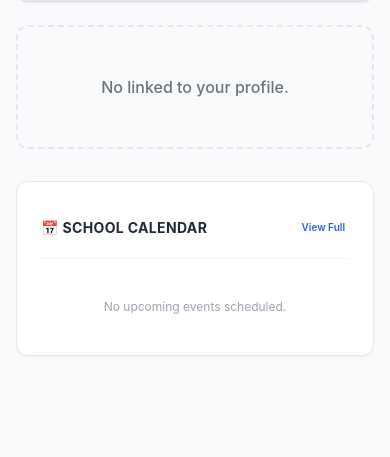
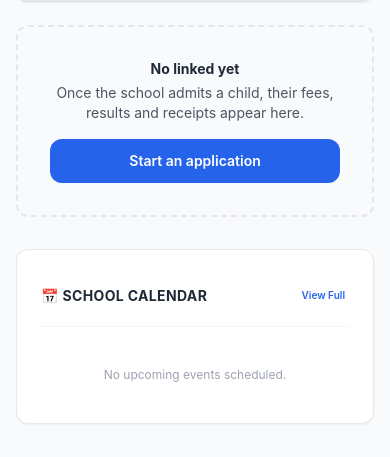
Before and after one commit to pgcsc170531/symfony-docker-starter, a Symfony app: template templates/tenant/parent/dashboard.html.twig in a window 390 px wide. Shown: the part 417-874 px from the top of the page. Before the commit the page ends 773 px from the top, so only its background shows below. Run offline with Twig, Linux system fonts and the light colour scheme; the template is opened without the code that fills it, so the values that code supplies are empty; some libraries are stand-ins or nearby versions.

Commit message:
Parent dashboard + invoice: real phone layouts
The fee card was built desktop-first: a tall centred identity column, a
2xl amount, and three actions that wrapped one-per-line and ragged at 360px.

- Identity is one compact row on a phone (avatar, name, admission chip) and
  the tall centred column only from 640px. The admission chip is hidden when
  the number is empty instead of drawing an empty box.
- The amount is xl on a phone (was 2xl), with 'Outstanding' on its own line
  instead of trailing inline where it wrapped mid-figure.
- Actions are a single full-width stack at every width - the financial column
  is only ~310px even on a 1440 screen, so a row of three always wrapped.
  Order follows the thumb: Pay now, Pay online, History.
- Status pill (receipt / rejected / verifying) moved above the buttons on a
  phone instead of being squeezed beside them.
- Touched markup moved to tokens (accent/ink/paid/pending/failed); the
  empty state now says what would be here and offers 'Start an application'.
- Invoice buttons stack full width on a phone with the card payment first,
  then the slip, then Print; one row from 640px. Print is type=button.

Measured 320/360/768/1100/1600: 0px horizontal overflow, no tap target under
44px, actions always on one line each. Desktop invoice row stays one line.

```diff
--- a/templates/tenant/parent/dashboard.html.twig
+++ b/templates/tenant/parent/dashboard.html.twig
@@ -226,107 +226,126 @@
                     {# Calculate Debt from the Invoice Object #}
                     {% set debt = invoice ? invoice.balanceDue : 0 %}
 
-                    <div class="bg-white rounded-xl shadow-sm border border-gray-200 overflow-hidden hover:shadow-md transition-shadow group">
+                    <div class="overflow-hidden rounded-xl border border-ink-200 bg-white shadow-card transition-shadow hover:shadow-md">
                         <div class="flex flex-col sm:flex-row">
 
-                            {# A. Student Identity #}
-                            <div class="p-6 sm:w-1/3 border-b sm:border-b-0 sm:border-r border-gray-100 bg-gray-50 flex flex-col justify-center items-center text-center">
+                            {# A. Student identity — one compact row on a phone (avatar left,
+                               name and admission number right). The tall centred block from
+                               640px up, where there is room for it. #}
+                            <div class="flex items-center gap-3 border-b border-ink-100 p-4 text-left sm:w-1/3 sm:flex-col sm:justify-center sm:border-b-0 sm:border-r sm:bg-ink-50 sm:p-6 sm:text-center">
                                 {% if student.profilePictureFilename %}
                                     <img src="{{ asset('uploads/students/' ~ student.profilePictureFilename) }}"
-                                         alt="{{ student.firstName }}"
-                                         class="h-16 w-16 rounded-full object-cover border-2 border-indigo-100 shadow-sm mb-3">
+                                         alt=""
+                                         class="h-12 w-12 shrink-0 rounded-full border-2 border-accent-100 object-cover sm:mb-3 sm:h-16 sm:w-16">
                                 {% else %}
-                                    <div class="h-16 w-16 rounded-full bg-white border-2 border-indigo-100 flex items-center justify-center text-xl font-bold text-indigo-700 shadow-sm mb-3">
+                                    <div class="flex h-12 w-12 shrink-0 items-center justify-center rounded-full border-2 border-accent-100 bg-white text-base font-bold text-accent-700 sm:mb-3 sm:h-16 sm:w-16 sm:text-xl"
+                                         aria-hidden="true">
                                         {{ student.firstName|first }}{{ student.lastName|first }}
                                     </div>
                                 {% endif %}
-                                <h3 class="font-bold text-gray-900 text-lg">{{ student.firstName }}</h3>
-                                <p class="text-xs text-gray-500 uppercase tracking-wide">{{ student.lastName }}</p>
-                                <div class="mt-2 inline-block px-2 py-1 bg-white border border-gray-200 rounded text-xs font-mono text-gray-600">
+                                <div class="min-w-0">
+                                    <h3 class="break-words text-base font-bold leading-tight text-ink-900 sm:text-lg">
+                                        {{ student.firstName }} {{ student.lastName }}
+                                    </h3>
+                                    {% if student.admissionNumber %}
+                                        <p class="mt-1 inline-block rounded border border-ink-200 bg-white px-2 py-0.5 font-mono text-[11px] text-ink-600">
                                             {{ student.admissionNumber }}
+                                        </p>
+                                    {% endif %}
                                 </div>
                             </div>
 
                             {# B. Financial Details #}
-                            <div class="p-6 sm:w-2/3 flex flex-col justify-between">
-                                <div class="flex justify-between items-start mb-4">
-                                    <div>
-                                        <p class="text-xs text-gray-400 font-bold uppercase tracking-wider mb-1">Financial Status</p>
+                            <div class="flex flex-col justify-between p-4 sm:w-2/3 sm:p-6">
+                                <div class="flex items-start justify-between gap-3">
+                                    <div class="min-w-0">
+                                        <p class="mb-1 text-[11px] font-bold uppercase tracking-wider text-ink-500">Financial status</p>
                                         {% if invoice and debt > 0 %}
-                                            <p class="text-2xl font-black text-gray-800">
-                                                <span class="text-red-500 mr-1">●</span> ₦{{ debt|number_format(2) }}
-                                                <span class="text-xs font-normal text-gray-400 ml-1">Outstanding</span>
+                                            <p class="text-xl font-black leading-tight text-ink-900 sm:text-2xl">
+                                                <span class="mr-1 text-failed" aria-hidden="true">●</span>₦{{ debt|number_format(2) }}
                                             </p>
+                                            <p class="mt-0.5 text-xs text-ink-500">Outstanding</p>
                                         {% else %}
-                                            <p class="text-2xl font-black text-green-600">
-                                                <span>✓</span> All Fees Cleared
+                                            <p class="text-xl font-black leading-tight text-paid sm:text-2xl">
+                                                <span aria-hidden="true">✓</span> All fees cleared
                                             </p>
                                         {% endif %}
                                     </div>
 
-                                    {# Recent Payment Widget #}
+                                    {# Recent Payment Widget — desktop only; on a phone the
+                                       receipt link below is the useful part. #}
                                     {% if lastPayment %}
-                                        <div class="text-right hidden sm:block">
-                                            <p class="text-[10px] text-gray-400 uppercase font-bold mb-1">Last Payment</p>
-                                            <div class="bg-indigo-50 border border-indigo-100 rounded px-2 py-1 inline-block">
-                                                <p class="text-indigo-700 font-bold text-xs">₦{{ lastPayment.amount|number_format }}</p>
-                                                <p class="text-[10px] text-indigo-400">{{ lastPayment.createdAt|date('M d') }}</p>
+                                        <div class="hidden text-right sm:block">
+                                            <p class="mb-1 text-[10px] font-bold uppercase text-ink-400">Last payment</p>
+                                            <div class="inline-block rounded border border-accent-100 bg-accent-50 px-2 py-1">
+                                                <p class="text-xs font-bold text-accent-700">₦{{ lastPayment.amount|number_format }}</p>
+                                                <p class="text-[10px] text-accent-400">{{ lastPayment.createdAt|date('M d') }}</p>
                                             </div>
                                         </div>
                                     {% endif %}
                                 </div>
 
-                                {# Status Bar & Actions #}
-                                <div class="mt-auto pt-4 border-t border-gray-50">
-                                    <div class="flex flex-wrap items-center justify-between gap-3">
+                                {# Status & actions.
+                                   On a phone this is a stacked list: the primary action
+                                   first (nearest the thumb) and every control full width.
+                                   From 640px it becomes the right-aligned row it always
+                                   was. The status pill sits above the buttons rather than
+                                   being squeezed beside them on a 360px screen. #}
+                                <div class="mt-4 border-t border-ink-100 pt-3 sm:pt-4">
                                     {% if lastPayment %}
+                                        <div class="mb-3 sm:mb-2">
                                             {% if lastPayment.status == 'CONFIRMED' %}
-                                                <a href="{{ path('app_tenant_payment_receipt', {id: lastPayment.id}) }}" target="_blank" class="inline-flex items-center gap-1.5 min-h-[44px] text-xs font-bold px-3 py-2 rounded-lg transition-colors bg-green-50 text-green-700 border border-green-200 hover:bg-green-100">
-                                                    View Last Receipt 📄
+                                                <a href="{{ path('app_tenant_payment_receipt', {id: lastPayment.id}) }}" target="_blank" rel="noopener" class="inline-flex min-h-[44px] items-center gap-1.5 rounded-lg border border-paid/20 bg-paid/5 px-3 text-xs font-bold text-paid transition-colors hover:bg-paid/10">
+                                                    View last receipt 📄
                                                 </a>
                                             {% elseif lastPayment.status == 'DECLINED' %}
                                                 {# The reason itself lives in Fees & Payments; this points the parent there. #}
                                                 <a href="{{ path('app_parent_finance_view', {id: student.id}) }}"
-                                                   class="inline-flex min-h-[44px] items-center gap-1.5 rounded-lg border border-failed/20 bg-failed/5 px-3 py-2 text-xs font-bold text-failed"
+                                                   class="inline-flex min-h-[44px] max-w-full items-center gap-1.5 rounded-lg border border-failed/20 bg-failed/5 px-3 py-2 text-left text-xs font-bold text-failed"
                                                    title="{{ lastPayment.rejectionReason ?: lastPayment.note }}">
                                                     ✕ Payment rejected — read why
                                                 </a>
                                             {% elseif lastPayment.status == 'CANCELLED' %}
-                                                <div class="inline-flex items-center gap-1.5 text-xs font-bold px-3 py-2 rounded-lg bg-ink-50 text-ink-600 border border-ink-200">
+                                                <div class="inline-flex items-center gap-1.5 rounded-lg border border-ink-200 bg-ink-50 px-3 py-2 text-xs font-bold text-ink-600">
                                                     Payment cancelled
                                                 </div>
                                             {% else %}
-                                                <div class="inline-flex items-center gap-1.5 text-xs font-bold px-3 py-2 rounded-lg bg-yellow-50 text-yellow-700 border border-yellow-200 cursor-help" title="Payment is awaiting confirmation from the Bursar">
-                                                    <svg class="w-4 h-4 animate-pulse" fill="none" stroke="currentColor" viewBox="0 0 24 24"><path stroke-linecap="round" stroke-linejoin="round" stroke-width="2" d="M12 8v4l3 3m6-3a9 9 0 11-18 0 9 9 0 0118 0z"></path></svg>
-                                                    Verifying...
+                                                <div class="inline-flex items-center gap-1.5 rounded-lg border border-pending/20 bg-pending/5 px-3 py-2 text-xs font-bold text-pending" title="Payment is awaiting confirmation from the Bursar">
+                                                    <svg class="h-4 w-4 animate-pulse" fill="none" stroke="currentColor" viewBox="0 0 24 24" aria-hidden="true"><path stroke-linecap="round" stroke-linejoin="round" stroke-width="2" d="M12 8v4l3 3m6-3a9 9 0 11-18 0 9 9 0 0118 0z"></path></svg>
+                                                    Verifying…
                                                 </div>
                                             {% endif %}
-                                        {% else %}
-                                            <span></span>
+                                        </div>
                                     {% endif %}
 
-                                        <div class="ml-auto flex flex-wrap items-center justify-end gap-2">
-                                            <a href="{{ path('app_parent_finance_view', {id: student.id}) }}" class="inline-flex items-center min-h-[44px] bg-white border border-gray-300 text-gray-700 hover:border-indigo-500 hover:text-indigo-600 px-4 py-2 rounded-lg text-sm font-bold transition-colors shadow-sm">
-                                                History
+                                    {# The financial column is narrow at every width (the card is
+                                       split 1/3 + 2/3), so the actions stay a single
+                                       full-width stack. Primary first, nearest the thumb. #}
+                                    <div class="grid grid-cols-1 gap-2">
+                                        {% if invoice and debt > 0 %}
+                                            <a href="{{ path('app_tenant_invoice_show', {id: invoice.id}) }}"
+                                               class="order-1 inline-flex min-h-[44px] w-full items-center justify-center gap-2 rounded-lg bg-accent-600 px-5 text-sm font-bold text-white shadow-sm transition-colors hover:bg-accent-700">
+                                                Pay now
                                             </a>
+                                        {% endif %}
+
                                         {% if invoice and debt > 0 and onlinePaymentAvailable %}
                                             {# Paying by card before the office sees it: same POST the Fees
                                                screen uses, so the amount, the charge policy and the
                                                ownership check are decided server-side, once. #}
-                                                <form method="post" action="{{ path('app_parent_payment_start', {id: invoice.id}) }}" class="w-full sm:w-auto">
+                                            <form method="post" action="{{ path('app_parent_payment_start', {id: invoice.id}) }}" class="order-2 w-full">
                                                 <input type="hidden" name="_token" value="{{ csrf_token('pay_start_' ~ invoice.id) }}">
                                                 <button type="submit"
-                                                            class="inline-flex min-h-[44px] w-full items-center justify-center gap-2 rounded-lg border border-accent-300 bg-white px-4 text-sm font-bold text-accent-700 transition-colors hover:bg-accent-50 sm:w-auto">
+                                                        class="inline-flex min-h-[44px] w-full items-center justify-center gap-2 rounded-lg border border-accent-300 bg-white px-4 text-sm font-bold text-accent-700 transition-colors hover:bg-accent-50">
                                                     💳 Pay ₦{{ (onlineTotals[invoice.id] ?? invoice.balanceDue)|number_format(2) }} online
                                                 </button>
                                             </form>
                                         {% endif %}
-                                            {% if invoice and debt > 0 %}
-                                                <a href="{{ path('app_tenant_invoice_show', {id: invoice.id}) }}" class="inline-flex items-center justify-center min-h-[44px] bg-indigo-600 text-white px-5 py-2 rounded-lg text-sm font-bold hover:bg-indigo-700 shadow-md transition-transform transform hover:-translate-y-0.5 gap-2">
-                                                    <span>Pay Now</span>
+
+                                        <a href="{{ path('app_parent_finance_view', {id: student.id}) }}"
+                                           class="order-3 inline-flex min-h-[44px] w-full items-center justify-center rounded-lg border border-ink-300 bg-white px-4 text-sm font-semibold text-ink-700 transition-colors hover:border-accent-400 hover:text-accent-700">
+                                            History
                                         </a>
-                                            {% endif %}
-                                        </div>
                                     </div>
                                 </div>
                             </div>
@@ -334,8 +353,15 @@
                     </div>
                 {% endfor %}
             {% else %}
-                <div class="bg-gray-50 border-2 border-dashed border-gray-200 rounded-xl p-12 text-center">
-                    <p class="text-gray-500 font-medium">No {{ learner.plural }} linked to your profile.</p>
+                <div class="rounded-xl border-2 border-dashed border-ink-200 bg-ink-50 p-8 text-center">
+                    <p class="text-sm font-bold text-ink-800">No {{ learner.plural }} linked yet</p>
+                    <p class="mx-auto mt-1 max-w-sm text-sm text-ink-600">
+                        Once the school admits a child, their fees, results and receipts appear here.
+                    </p>
+                    <a href="{{ path('app_tenant_apply_index') }}"
+                       class="mt-4 inline-flex min-h-[44px] w-full items-center justify-center rounded-lg bg-accent-600 px-4 text-sm font-semibold text-white hover:bg-accent-700 sm:w-auto">
+                        Start an application
+                    </a>
                 </div>
             {% endif %}
 
```
Also changed, not shown: templates/tenant/invoice/show.html.twig (+14 -13 lines). Lines whose indentation alone changed are shown as unchanged.
